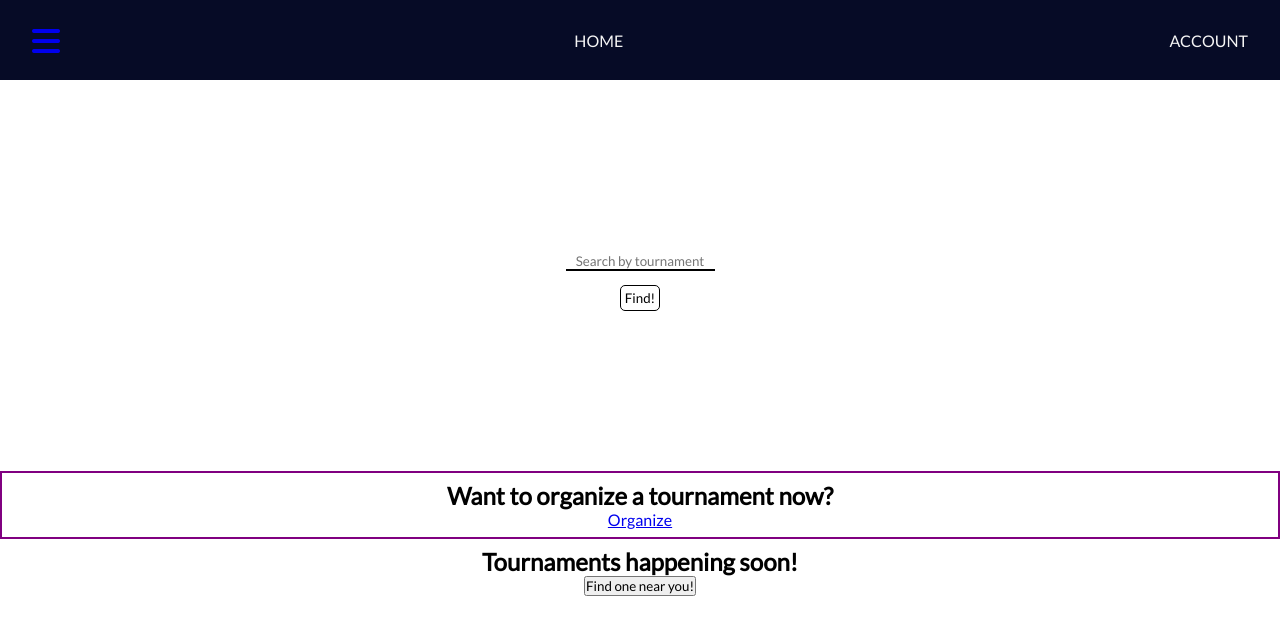
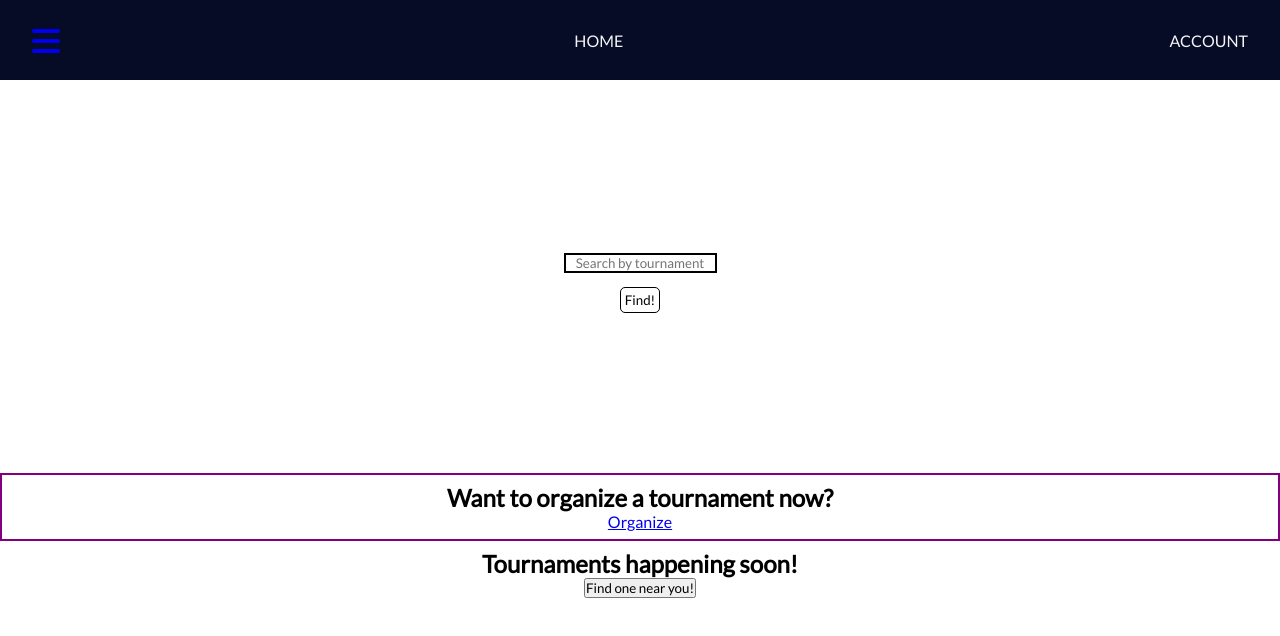
Before and after one commit to Scott-Hillier/tournament-organizer, a React (Create React App) app in the folder polo-react/: page / in a window 1280 px wide. Shown: the top 636 px of the page. Built offline with nearby package versions, Linux system fonts and the light colour scheme.

Commit message:
saving changes

```diff
--- a/polo-react/src/styles/Home.scss
+++ b/polo-react/src/styles/Home.scss
@@ -9,7 +9,7 @@
   padding-top: 10em;
   padding-bottom: 10em;
   .search-bar {
-    border: none;
+    border: 2px solid black;
     border-bottom: 2px solid black;
     background-color: transparent;
     text-align: center;
```
